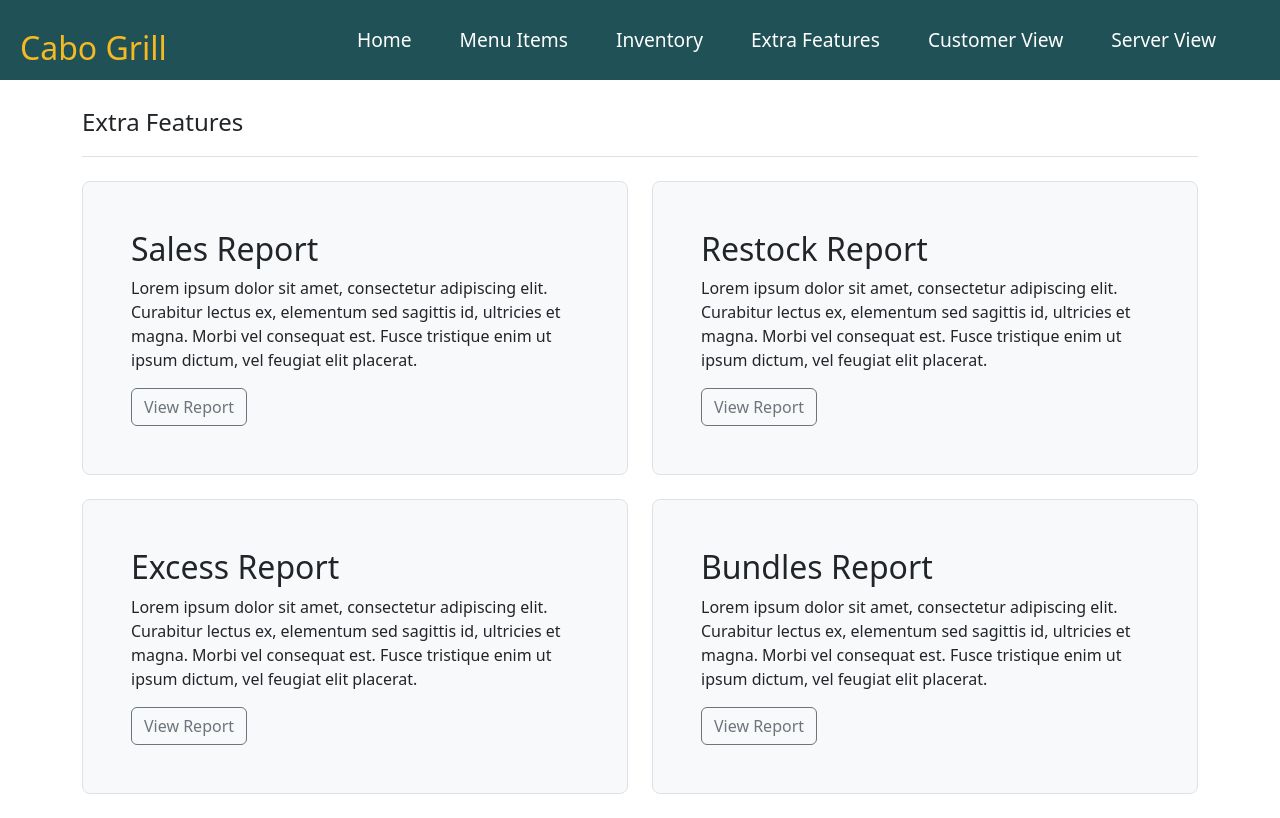
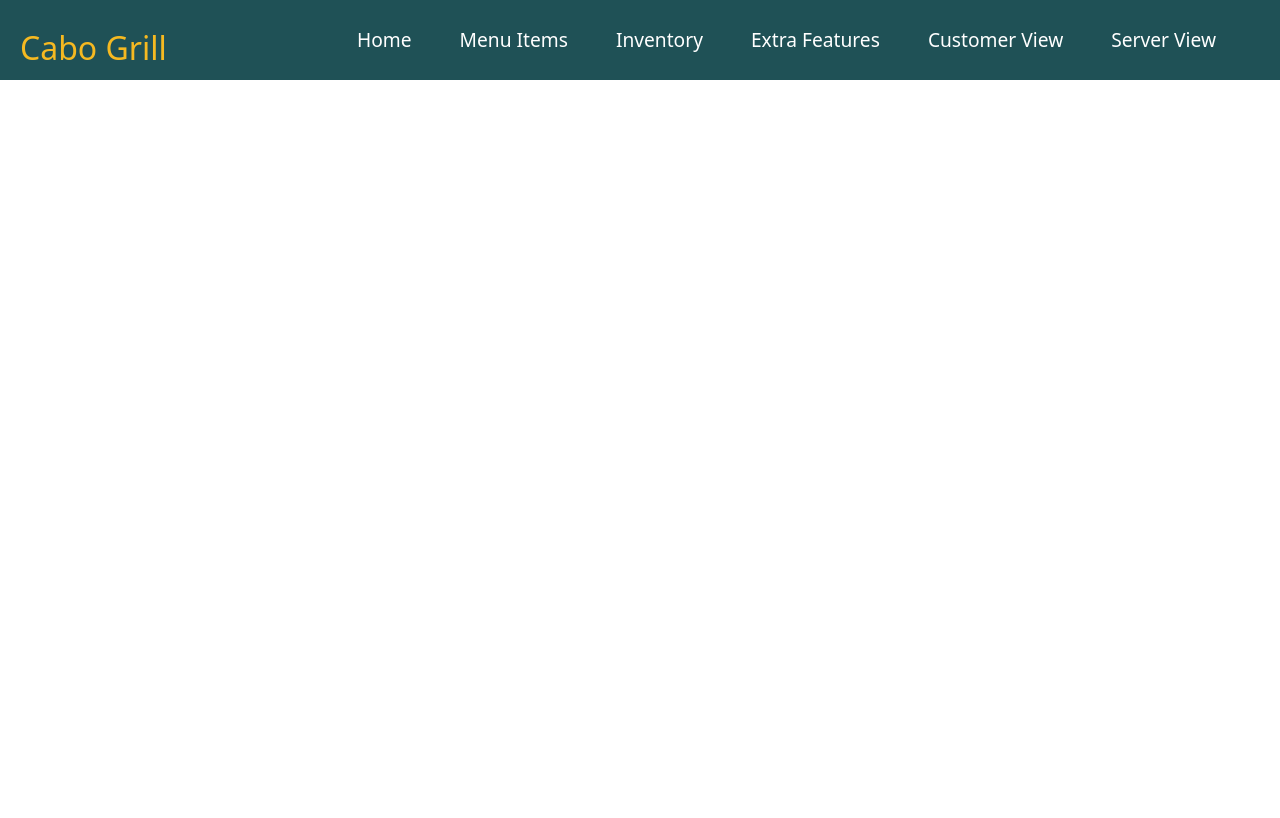
Before and after one commit to jacobtt21/CSCE-315-Team-82-React, a React (Create React App) app: page /ExtraFeatures/ExcessReport in a window 1280 px wide. Built offline with nearby package versions, Linux system fonts and the light colour scheme.

Commit message:
extra features landing page and routing

```diff
--- a/src/App.js
+++ b/src/App.js
@@ -4,12 +4,19 @@ import { BrowserRouter as Router, Switch, Route } from "react-router-dom";
 import { Home } from "./Manager/Components/Home";
 import { MenuItems } from "./Manager/Components/MenuItems/MenuItems";
 import { Inventory } from "./Manager/Components/Inventory/Inventory";
-import { ExtraFeatures } from "./Manager/Components/ExtraFeatures";
+import { ExtraFeatures } from "./Manager/Components/ExtraFeatures/Landing";
 import { CustomerPage } from "./Manager/Components/Customer/CustomerPage";
 import {ServerPage} from "./Manager/Components/Server/ServerPage";
 import { Edit as MenuItemEdit } from "./Manager/Components/MenuItems/Edit";
 import { EditInventory } from "./Manager/Components/Inventory/EditInventory";
 import { New as MenuItemNew } from "./Manager/Components/MenuItems/New";
+
+import { SalesReport } from "./Manager/Components/ExtraFeatures/SalesReport";
+import { RestockReport } from "./Manager/Components/ExtraFeatures/RestockReport";
+import { ExcessReport } from "./Manager/Components/ExtraFeatures/ExcessReport";
+import { PairingsReport } from "./Manager/Components/ExtraFeatures/PairingsReport";
+
+import { useEffect } from "react";
 
 function App() {
   return (
@@ -20,13 +27,17 @@ function App() {
           <Switch>
             <Route exact path="/" component={Home} />
             <Route exact path= "/MenuItems" component={MenuItems} />
-            <Route path= "/Inventory" component={Inventory} />
-            <Route path= "/ExtraFeatures" component={ExtraFeatures} />
-            <Route path= "/CustomerPage" component={CustomerPage} />
+            <Route exact path= "/Inventory" component={Inventory} />
+            <Route exact path= "/ExtraFeatures" component={ExtraFeatures} />
+            <Route exact path= "/CustomerPage" component={CustomerPage} />
             <Route exact path= "/MenuItems/:id/edit" component={MenuItemEdit} />
             <Route exact path= "/MenuItems/new" component={MenuItemNew} />
             <Route exact path= "/InventoryItems/:id/edit" component={EditInventory} />
             <Route exact path = "/ServerPage" component={ServerPage}/>
+            <Route exact path = "/ExtraFeatures/SalesReport" component={SalesReport}/>
+            <Route exact path = "/ExtraFeatures/RestockReport" component={RestockReport}/>
+            <Route exact path = "/ExtraFeatures/ExcessReport" component={ExcessReport}/>
+            <Route exact path = "/ExtraFeatures/PairingsReport" component={PairingsReport}/>
           </Switch>
         </div>
       </Router>
--- a/src/Manager/Components/ExtraFeatures.css
+++ /dev/null
@@ -1,6 +0,0 @@
-.row {
-	/* display:flex;
-	justify-content:center; */
-	flex-wrap: wrap;
-	margin: auto;
-}
--- /dev/null
+++ b/src/Manager/Components/ExtraFeatures/ExcessReport.js
@@ -0,0 +1,6 @@
+export const ExcessReport = () => {
+  return (
+    <>
+    </>
+  )
+};
--- /dev/null
+++ b/src/Manager/Components/ExtraFeatures/Landing.css
@@ -0,0 +1,4 @@
+/* .row {
+	flex-wrap: wrap;
+	margin: auto;
+} */
--- a/src/Manager/Components/ExtraFeatures.js
+++ b/src/Manager/Components/ExtraFeatures/Landing.js
@@ -1,14 +1,8 @@
 import React from "react";
-import { useEffect, useState } from "react";
-import Button from "react-bootstrap/Button";
-import Table from 'react-bootstrap/Table';
-import Card from 'react-bootstrap/Card';
+import { Link } from "react-router-dom";
 
 
 export const ExtraFeatures = () => {
-  const [description, setDescription] = useState("");
-  const handleChange = (event) => {setDescription((event).target.value)}
-  const handleSubmit = (event) => {(event).preventDefault(); console.log(description)}
   return (
     <>
       <div class="container py-4">
@@ -23,7 +17,7 @@ export const ExtraFeatures = () => {
             <div class="h-80 p-5 bg-light border rounded-3">
               <h2>Sales Report</h2>
               <p>Lorem ipsum dolor sit amet, consectetur adipiscing elit. Curabitur lectus ex, elementum sed sagittis id, ultricies et magna. Morbi vel consequat est. Fusce tristique enim ut ipsum dictum, vel feugiat elit placerat.</p>
-              <button class="btn btn-outline-secondary" type="button">View Report</button>
+              <Link to="/ExtraFeatures/SalesReport"><button class="btn btn-outline-secondary" type="button">View Report</button></Link>
             </div>
           </div>
 
@@ -47,7 +41,7 @@ export const ExtraFeatures = () => {
 
           <div class="col-md-6">
             <div class="h-80 p-5 bg-light border rounded-3">
-              <h2>Bundles Report</h2>
+              <h2>Pairings Report</h2>
               <p>Lorem ipsum dolor sit amet, consectetur adipiscing elit. Curabitur lectus ex, elementum sed sagittis id, ultricies et magna. Morbi vel consequat est. Fusce tristique enim ut ipsum dictum, vel feugiat elit placerat.</p>
               <button class="btn btn-outline-secondary" type="button">View Report</button>
             </div>
--- /dev/null
+++ b/src/Manager/Components/ExtraFeatures/PairingsReport.js
@@ -0,0 +1,6 @@
+export const PairingsReport = () => {
+  return (
+    <>
+    </>
+  )
+};
--- /dev/null
+++ b/src/Manager/Components/ExtraFeatures/RestockReport.js
@@ -0,0 +1,6 @@
+export const RestockReport = () => {
+  return (
+    <>
+    </>
+  )
+};
--- /dev/null
+++ b/src/Manager/Components/ExtraFeatures/SalesReport.js
@@ -0,0 +1,6 @@
+export const SalesReport = () => {
+    return (
+      <>
+      </>
+    )
+};
```
